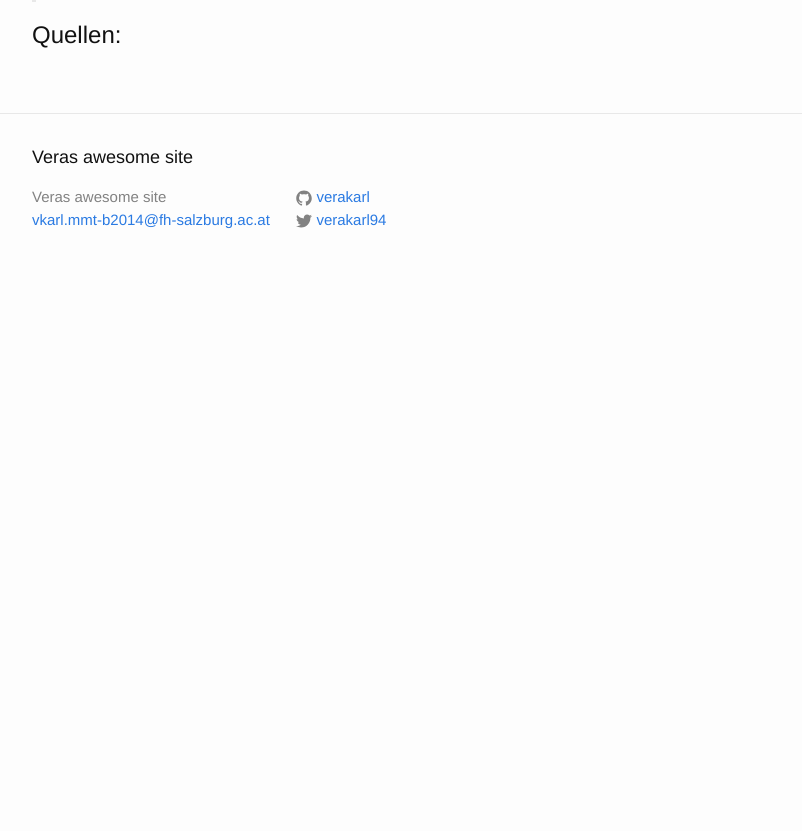
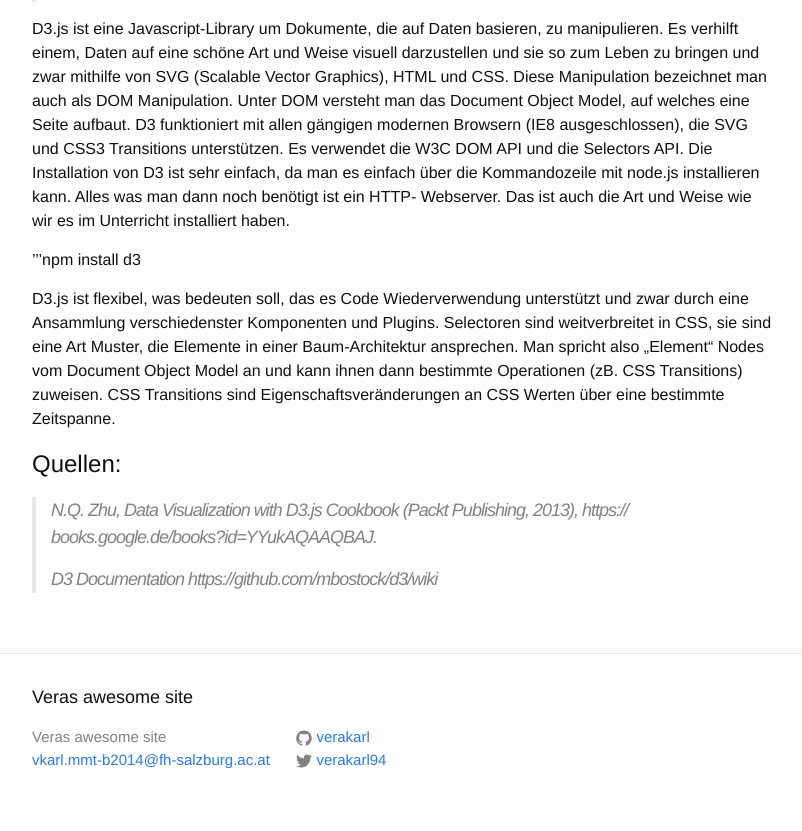
Before and after one commit to veraangerer/verakarl.github.io, a Jekyll site: the page built from _posts/2016-01-21-d3.markdown, in a window 1280 px wide. Shown: the part 591-1422 px from the top of the page, without its empty margins (238-1040 px from the left). Built offline with Jekyll 4.4.1, drawn with Linux system fonts in a browser that asks for light colours; before the commit the page ends 900 px from its top, so only the background shows below that.

Commit message:
started with article on d3

```diff
--- a/_posts/2016-01-21-d3.markdown
+++ b/_posts/2016-01-21-d3.markdown
@@ -8,10 +8,18 @@ date:   2016-01-21 19:00:27 +0100
 
 > Bildquelle: www.d3js.org
 
+D3.js ist eine Javascript-Library um Dokumente, die auf Daten basieren, zu manipulieren. Es verhilft einem, Daten auf eine schöne Art und Weise visuell darzustellen und sie so zum Leben zu bringen und zwar mithilfe von SVG (Scalable Vector Graphics), HTML und CSS. Diese Manipulation bezeichnet man auch als DOM Manipulation. Unter DOM versteht man das Document Object Model, auf welches eine Seite aufbaut.
+D3 funktioniert mit allen gängigen modernen Browsern (IE8 ausgeschlossen), die SVG und CSS3 Transitions unterstützen. Es verwendet die W3C DOM API und die Selectors API.
+Die Installation von D3 ist sehr einfach, da man es einfach über die Kommandozeile mit node.js installieren kann. Alles was man dann noch benötigt ist ein HTTP- Webserver. Das ist auch die Art und Weise wie wir es im Unterricht installiert haben.
+
+’’’npm install d3
+
+D3.js ist flexibel, was bedeuten soll, das es Code Wiederverwendung unterstützt und zwar durch eine Ansammlung verschiedenster Komponenten und Plugins.
+Selectoren sind weitverbreitet in CSS, sie sind eine Art Muster, die Elemente in einer Baum-Architektur ansprechen. Man spricht also „Element“ Nodes vom Document Object Model an und kann ihnen dann bestimmte Operationen (zB. CSS Transitions) zuweisen.  CSS Transitions sind Eigenschaftsveränderungen an CSS Werten über eine bestimmte Zeitspanne.
+
 # Quellen:
+> N.Q. Zhu, Data Visualization with D3.js Cookbook (Packt Publishing, 2013), https://
+> books.google.de/books?id=YYukAQAAQBAJ.
 >
->
->
->
->
->
+> D3 Documentation
+> https://github.com/mbostock/d3/wiki
```
